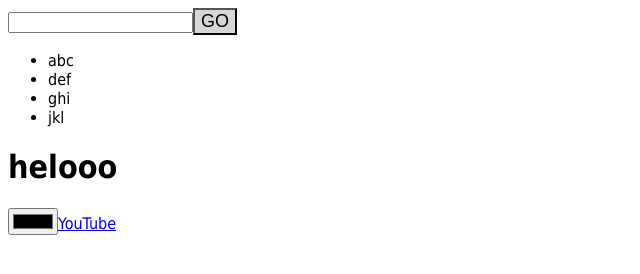
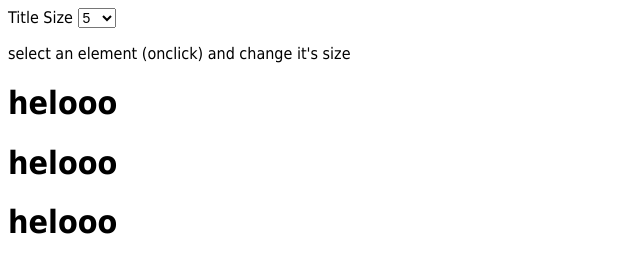
Before and after one commit to era-net/colura, a plain HTML site: page index.html in a window 1280 px wide. Shown: the whole page, without its empty margins (0-640 px from the left). Drawn offline with Linux system fonts and the light colour scheme.

Commit message:
change size onclick

```diff
--- a/colura.js
+++ b/colura.js
@@ -3,6 +3,8 @@ let newBtn;
 let btnName;
 let newIpt;
 let clrIpt;
+
+let titles = 0;
 
 function Colura() {
 
@@ -65,15 +67,20 @@ function Colura() {
 
 
 	this.createTitle = function(txt, b = "m") {
+		titles++;
 		var title;
 
 		if (b === "m") {
 			title = document.createElement("h2");
-		} else if (b === "b") {
+		} else if (b === "l") {
 			title = document.createElement("h1");
 		} else if (b === "s") {
 			title = document.createElement("h3");
 		}
+
+		title.setAttribute("id", "title"+titles);
+		title.setAttribute("onclick", "getId(this.id);");
+		title.style.cursor = "pointer";
 
 		var text = document.createTextNode(txt);
 
--- a/index.html
+++ b/index.html
@@ -4,6 +4,18 @@
 	<title>Colura</title>
 </head>
 <body>
+<label for="selectTitleSize">Title Size</label>
+<select id="selectTitleSize" style="font-size: 14px; cursor: pointer;">
+	<option value="5">5</option>
+	<option value="10">10</option>
+	<option value="15">15</option>
+	<option value="20">20</option>
+	<option value="25">25</option>
+	<option value="30">30</option>
+	<option value="35">35</option>
+</select>
+
+<p>select an element (onclick) and change it's size</p>
 
 <script type="text/javascript" src="colura.js"></script>
 <script type="text/javascript" src="main.js"></script>
--- a/main.js
+++ b/main.js
@@ -1,24 +1,23 @@
+// select an element and change it's size...
+
+let currId;
+
+function getId(id) {
+	currId = id;
+}
+
+let titleSize = document.getElementById("selectTitleSize");
+
 
 const colura = new Colura();
 
 colura.fontSize();
 colura.fontFamily("T");
+colura.createTitle("helooo", "l");
+colura.createTitle("helooo", "l");
+colura.createTitle("helooo", "l");
 
-colura.createIpt();
-
-colura.createBtn("#000", "#d6d6d6", "pointer", "18");
-
-var arar = [
-	"abc",
-	"def",
-	"ghi",
-	"jkl"
-];
-
-colura.createList(arar);
-
-colura.createTitle("helooo", "b");
-
-colura.createClrIpt();
-
-colura.createLink("YouTube", "https://www.w3schools.com/html/html_links.asp");
+titleSize.addEventListener("change", function() {
+	console.log(titleSize.value);
+	document.getElementById(currId).style.fontSize = titleSize.value + "px";
+}, false);
```
